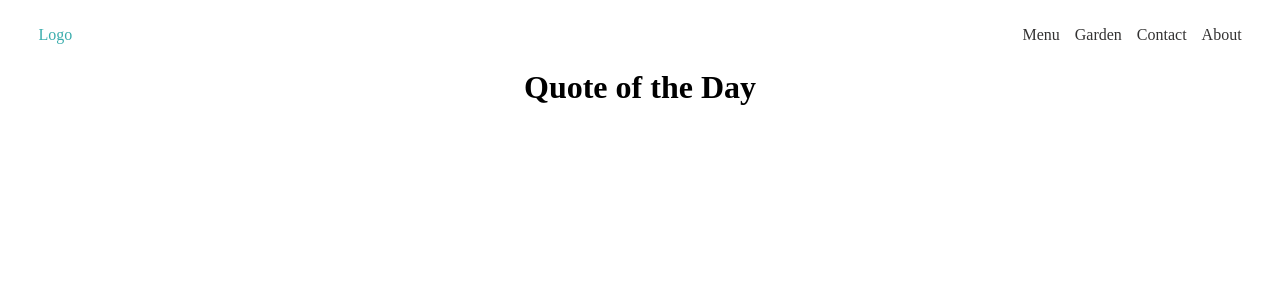
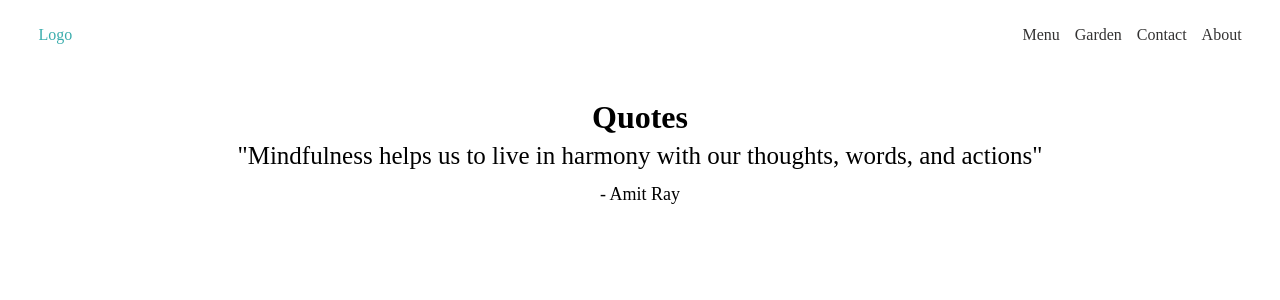
Before and after one commit to ateki/MindfullnessApp, a React (Create React App) app: page /quotes in a window 1280 px wide. Shown: the top 300 px of the page. Built offline with nearby package versions, Linux system fonts and the light colour scheme.

Commit message:
random quote generator working

```diff
--- /dev/null
+++ b/src/qData.json
@@ -0,0 +1,42 @@
+[
+    {
+        "quote": "The way you speak to yourself matters",
+        "author": "Bryant McGill"
+    },
+    {
+        "quote": "Your calm mind is the ultimate weapon against your challenges. So relax",
+        "author": "Bryant McGill"
+    },
+    {
+        "quote": "When you want to succeed, as much as you want to breathe, then you'll be successful",
+        "author": "Eric Thomas"
+    },
+    {
+        "quote": "Believe you can, and you're halfway there.",
+        "author": "Theodore Roosevelt"
+    },
+    {
+        "quote": "The mind is just like a muscle- the more you exercise it, the stronger it gets, and the more it can expand",
+        "author": "Idowu Koyenikan"
+    },
+    {
+        "quote": "To fall in love with yourself is the first secret to happiness",
+        "author": "Robert Morely"
+    },
+    {
+        "quote": "Mindfulness helps us to live in harmony with our thoughts, words, and actions",
+        "author": "Amit Ray"
+    },
+    {
+        "quote": "Sometimes the bad things that happen in our lives put us directly on the path to the best things that will ever happen to us.",
+        "author": "Nicole Reed"
+    },
+    {
+        "quote": "Just when you feel you have no time to relax, know this is the moment you most need to relax.",
+        "author": "Matt Haig"
+    },
+    {
+        "quote": "Mindul eating emphasizes a spirit of exploration, experimenting and flexibility in finding ways to make use of nutritional information",
+        "author": "Jean L. Kristeller"
+    }
+]
--- a/src/styles/index.css
+++ b/src/styles/index.css
@@ -26,3 +26,24 @@ nav a {
 nav a:not(:last-child) {
   margin-right: 15px;
 }
+
+
+/* Quote */
+
+.quoteDiv {
+  display: flex;
+  flex-direction: column;
+  flex-wrap: wrap;
+  text-align: center;
+  line-height: 2rem;
+}
+
+p.quote {
+  margin-top: .5%;
+  font-size: 25px;
+}
+
+p.author {
+  margin-top: .5%;
+  font-size: 18px;
+}
--- a/src/sub-pages/Quotes.js
+++ b/src/sub-pages/Quotes.js
@@ -1,14 +1,32 @@
+import qData from '../qData.json'
+
 const styles = {
-    center: {
-        textAlign: 'center'
+    h3: {
+        textAlign: 'center',
+        marginTop: '2rem'
     }
 }
-function Quotes(){
+
+function Quotes() {
+    function generateRandomQuote() {
+      let randomQuote = qData[Math.floor(Math.random() * qData.length)];
+      return randomQuote;
+    }
+
+    const randomQuote = generateRandomQuote();
+
     return (
-        <>
-        <h1 style={styles.center}>Quote of the Day</h1>
-        </>
-    )
-}
+      <>
+        <div className="quoteDiv">
+        <h1 style={styles.h3}>Quotes</h1>
+          <p className="quote">"{randomQuote.quote}"</p>
+          <p className="author">- {randomQuote.author}</p>
+        </div>
+      </>
+    );
+  }
+
+
+
 
 export default Quotes
```
Also changed, not shown: 1 other file (tests, documents, lock files or other folders).
